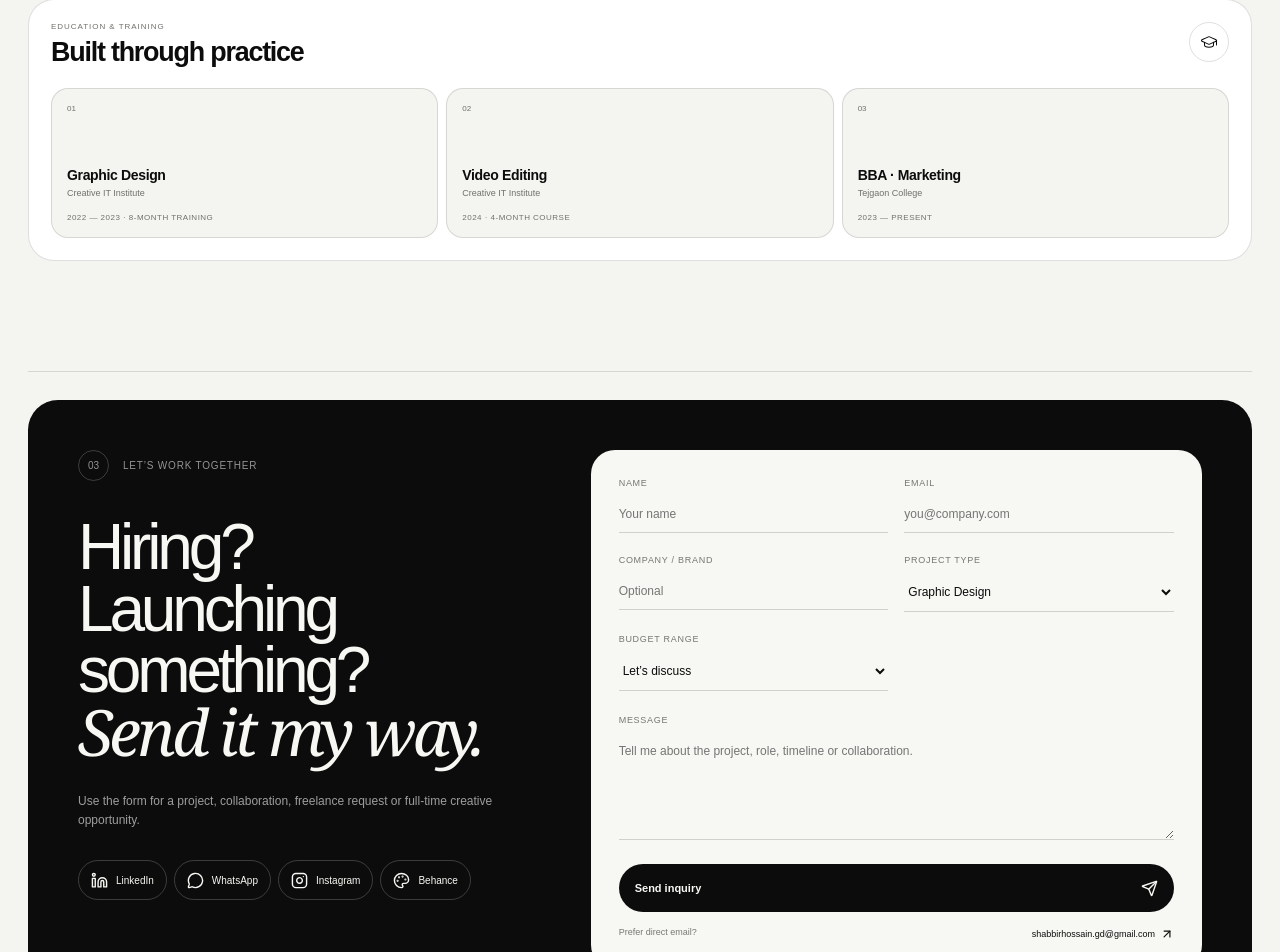
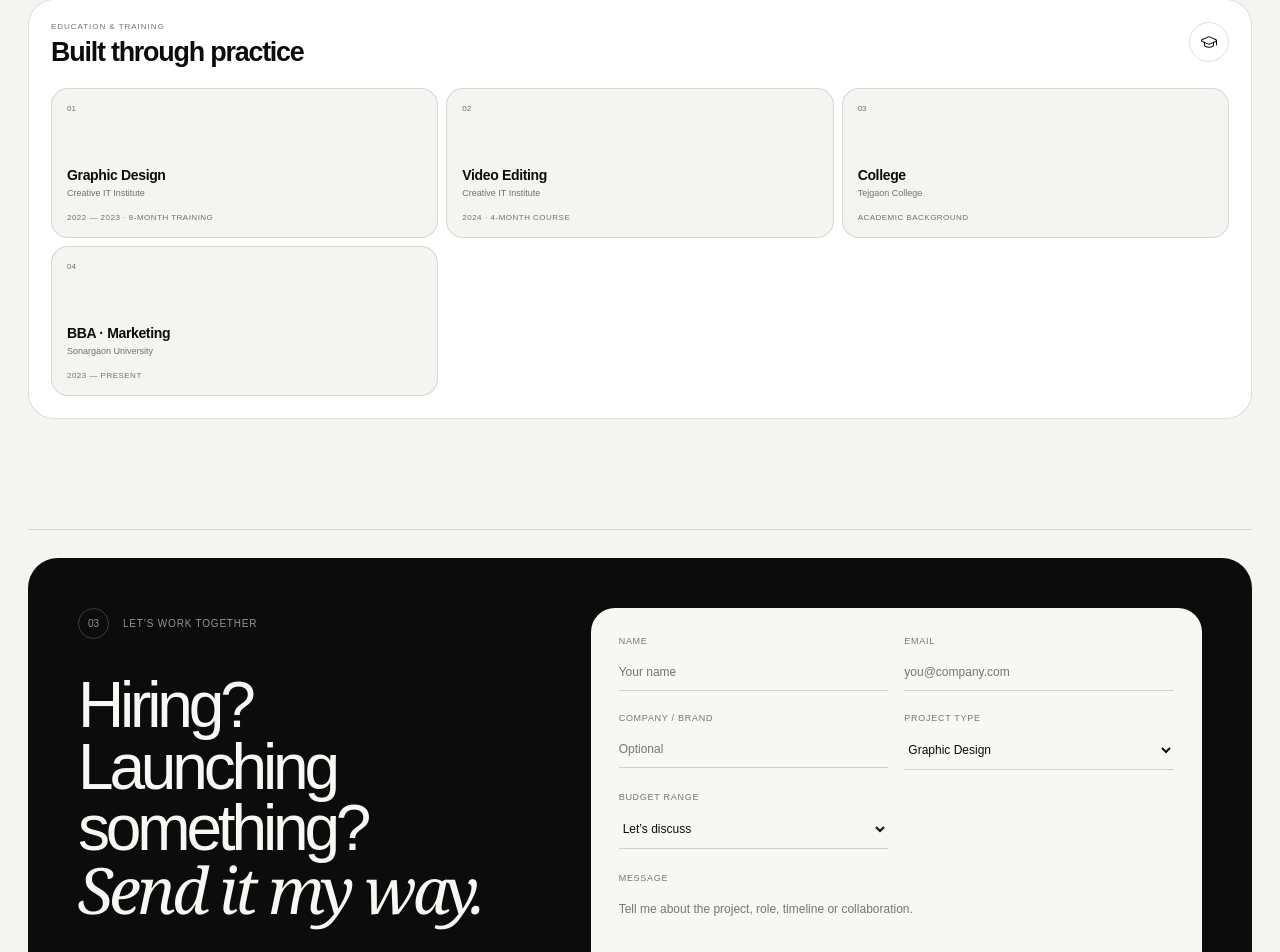
Before and after one commit to shabbirhossaingd-prog/portfolio-web, a Next.js app: page / in a window 1280 px wide. Shown: the part 3519-4471 px from the top of the page. Built offline with nearby package versions, Linux system fonts and the light colour scheme; no server answers; the database is empty.

Commit message:
Correct college and university education details

```diff
--- a/app/page.tsx
+++ b/app/page.tsx
@@ -84,7 +84,8 @@ const experience = [
 const education = [
   { title: "Graphic Design", place: "Creative IT Institute", meta: "2022 — 2023 · 8-month training" },
   { title: "Video Editing", place: "Creative IT Institute", meta: "2024 · 4-month course" },
-  { title: "BBA · Marketing", place: "Tejgaon College", meta: "2023 — Present" },
+  { title: "College", place: "Tejgaon College", meta: "Academic background" },
+  { title: "BBA · Marketing", place: "Sonargaon University", meta: "2023 — Present" },
 ];
 
 function scrollToId(event: MouseEvent<HTMLAnchorElement>, id: string) {
```
